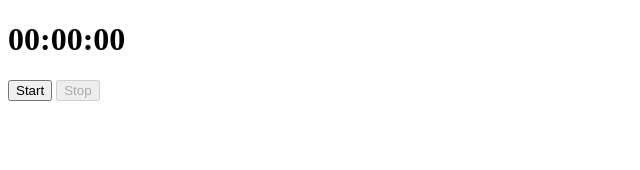
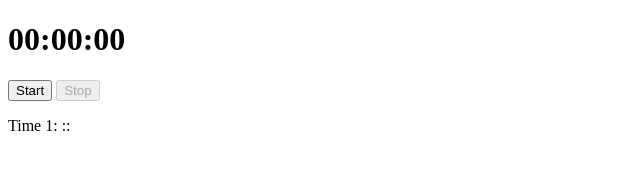
Before and after one commit to Skyler688/Stopwatch, a plain HTML site: page index.html in a window 1280 px wide. Both pictures are taken after a click on the button "Stop". Shown: the full height of the page, 0-640 px from the left. Drawn offline with Linux system fonts and the light colour scheme.

Commit message:
Time logs added

```diff
--- a/index.html
+++ b/index.html
@@ -12,6 +12,7 @@
       <button id="start" onclick="startTimer()">Start</button>
       <button id="stop" onclick="stopTimer()">Stop</button>
     </div>
+    <div id="times"></div>
     <script src="script.js"></script>
   </body>
 </html>
--- a/script.js
+++ b/script.js
@@ -1,7 +1,10 @@
 const timer = document.getElementById("timer");
+const times = document.getElementById("times");
+
 var start = document.getElementById("start");
 var stop = document.getElementById("stop");
 stop.disable = true;
+
 let timing = false;
 let sec = 0;
 let min = 0;
@@ -10,6 +13,7 @@ let day = 0;
 let timerSec = "";
 let timerMin = "";
 let timerHour = "";
+let logs = 0;
 let lastTime = performance.now();
 
 displayTime();
@@ -68,6 +72,7 @@ function startTimer() {
 }
 
 function stopTimer() {
+  appendTime();
   start.disabled = false;
   stop.disabled = true;
   sec = 0;
@@ -76,3 +81,14 @@ function stopTimer() {
   timer.textContent = "00:00:00";
   timing = false;
 }
+
+function appendTime() {
+  logs++;
+  const logTime = document.createElement("p");
+  if (day === 0) {
+    logTime.innerText = `Time ${logs}: ${timerHour}:${timerMin}:${timerSec}`;
+  } else {
+    logTime.innerText = `Time ${logs}: ${timerDay}:${timerHour}:${timerMin}:${timerSec}`;
+  }
+  times.appendChild(logTime);
+}
```
